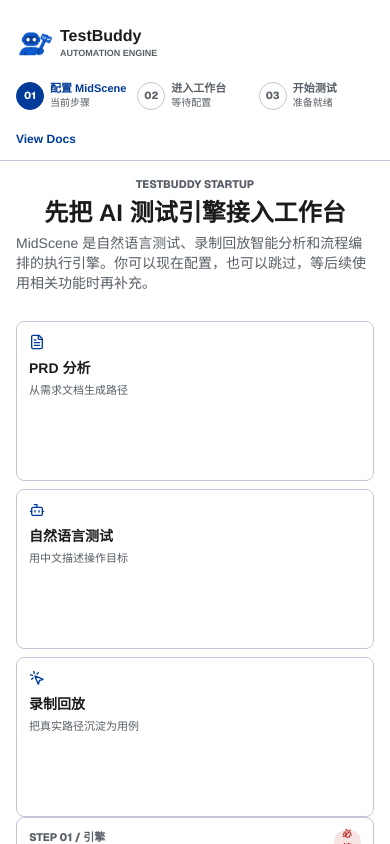
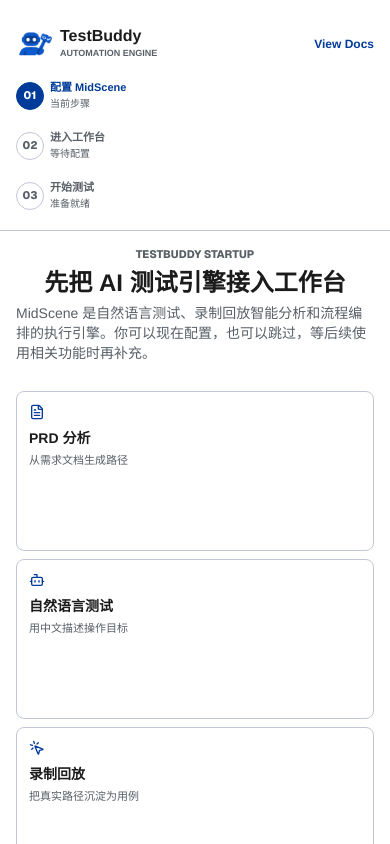
Before and after one commit to Chrisifan/Test-Buddy, a React (Vite) app: page / in a window 390 px wide. Built offline with nearby package versions, Linux system fonts and the light colour scheme.

Commit message:
fix: preserve startup step accessibility

```diff
--- a/src/features/startup/StartupPage.tsx
+++ b/src/features/startup/StartupPage.tsx
@@ -33,7 +33,6 @@
 
   return (
     <section aria-label={t('startup.aria.screen')} className="home-empty-shell startup-shell">
-      <main className="home-empty-main startup-main">
       <header aria-label="TestBuddy" className="startup-header" role="banner">
         <div className="startup-brand" aria-label="TestBuddy">
           <img alt="TestBuddy" className="startup-brand-logo" src={brandLogo} />
@@ -60,6 +59,7 @@
         <a className="startup-help-link" href="https://midscenejs.com" rel="noreferrer" target="_blank">View Docs</a>
       </header>
 
+      <main className="home-empty-main startup-main">
         <section className="home-start-panel">
           <div className="home-empty-hero">
             <div className="home-empty-orb" aria-hidden="true">
--- a/src/styles/luminous-precision.css
+++ b/src/styles/luminous-precision.css
@@ -2550,7 +2550,7 @@
   gap: 16px;
 }
 
-.startup-main .home-start-step {
+.startup-header .home-start-step {
   min-width: 0;
   min-height: 36px;
   border-radius: 0;
@@ -2559,28 +2559,28 @@
   box-shadow: none;
 }
 
-.startup-main .home-start-step::after {
+.startup-header .home-start-step::after {
   inset: 18px -8px auto auto;
   width: 8px;
   height: 1px;
   background: var(--panel-border);
 }
 
-.startup-main .home-start-step:last-child::after {
+.startup-header .home-start-step:last-child::after {
   content: none;
 }
 
-.startup-main .home-start-step.is-active {
+.startup-header .home-start-step.is-active {
   background: transparent;
   color: var(--primary);
 }
 
-.startup-main .home-start-step.is-active::after,
-.startup-main .home-start-step.is-done::after {
+.startup-header .home-start-step.is-active::after,
+.startup-header .home-start-step.is-done::after {
   background: var(--panel-border);
 }
 
-.startup-main .home-start-step-index {
+.startup-header .home-start-step-index {
   width: 28px;
   height: 28px;
   border: 1px solid var(--outline-variant);
@@ -2589,19 +2589,19 @@
   color: var(--muted-foreground);
 }
 
-.startup-main .home-start-step.is-active .home-start-step-index,
-.startup-main .home-start-step.is-done .home-start-step-index {
+.startup-header .home-start-step.is-active .home-start-step-index,
+.startup-header .home-start-step.is-done .home-start-step-index {
   border-color: var(--primary);
   background: var(--primary);
   color: var(--primary-foreground);
 }
 
-.startup-main .home-start-step-title {
+.startup-header .home-start-step-title {
   font-size: var(--font-size-control);
   line-height: 17px;
 }
 
-.startup-main .home-start-step-status {
+.startup-header .home-start-step-status {
   color: var(--muted-foreground);
   font-size: var(--font-size-meta);
   line-height: 14px;
@@ -2739,29 +2739,35 @@
     padding: 12px 16px;
   }
 
+  .startup-help-link {
+    grid-column: 2;
+    grid-row: 1;
+    justify-self: end;
+  }
+
   .startup-step-list {
     grid-column: 1 / -1;
+    grid-template-columns: 1fr;
     gap: 6px;
   }
 
-  .startup-main .home-start-step {
+  .startup-header .home-start-step {
     min-height: 44px;
     gap: 6px;
     padding: 4px 2px 4px 0;
   }
 
-  .startup-main .home-start-step::after {
-    inset: 18px -5px auto auto;
-    width: 5px;
-  }
-
-  .startup-main .home-start-step-title {
+  .startup-header .home-start-step::after {
+    content: none;
+  }
+
+  .startup-header .home-start-step-title {
     font-size: 11px;
     line-height: 15px;
     white-space: nowrap;
   }
 
-  .startup-main .home-start-step-status {
+  .startup-header .home-start-step-status {
     font-size: 10px;
     line-height: 14px;
     white-space: nowrap;
```
Also changed, not shown: 1 other file (tests, documents, lock files or other folders). Lines whose indentation alone changed are shown as unchanged.
